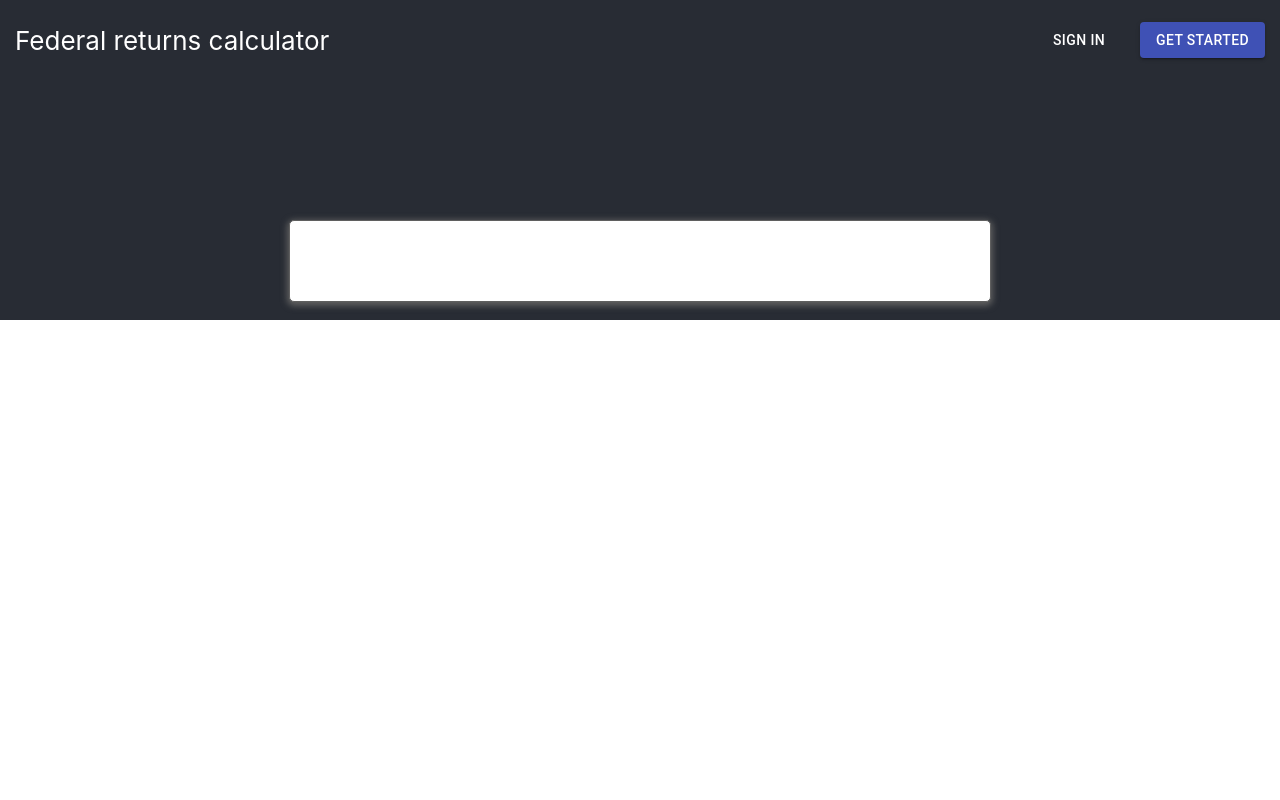
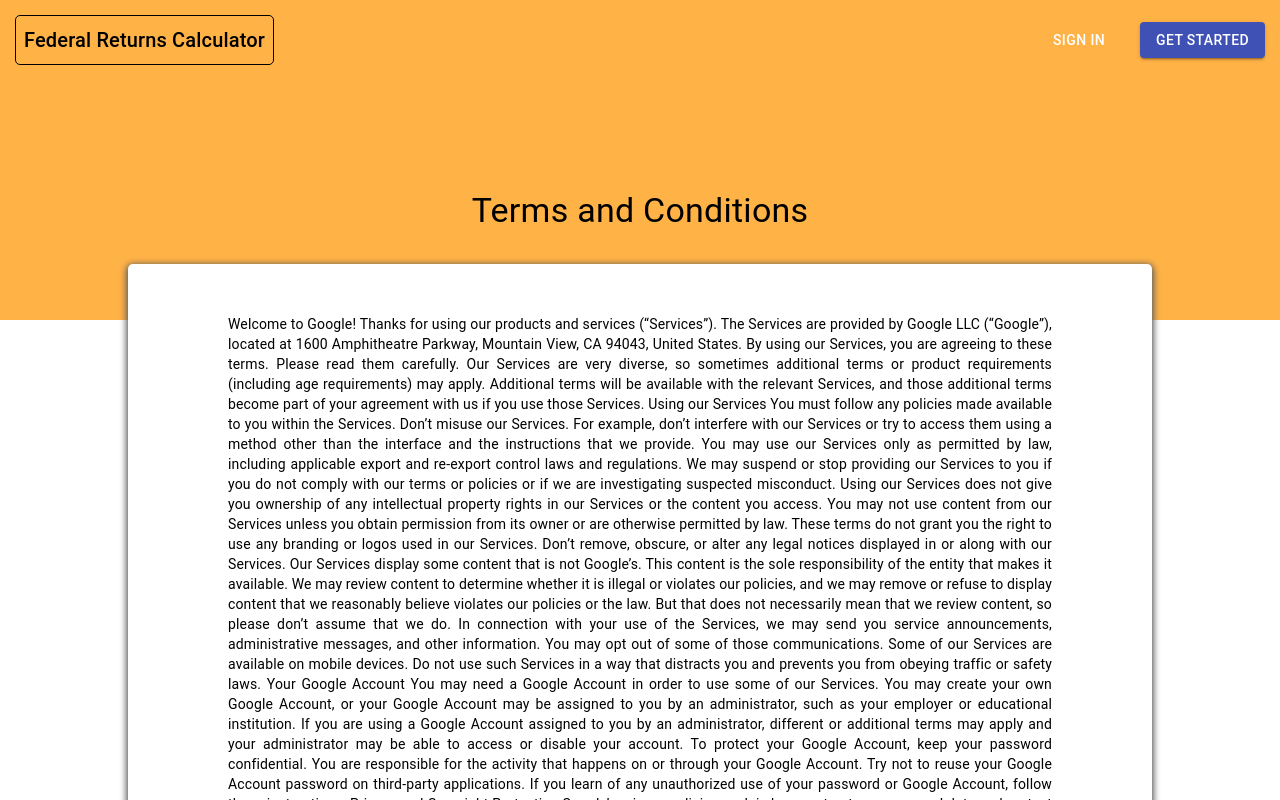
Before and after one commit to pooja1690/fersapp-client, a React (Create React App) app in the folder fersapp/: page /terms in a window 1280 px wide. Shown: the top 800 px of the page. Built offline with nearby package versions, Linux system fonts and the light colour scheme.

Commit message:
terms and conditions template

```diff
--- a/fersapp/src/pages/components/header/Header.css
+++ b/fersapp/src/pages/components/header/Header.css
@@ -1,5 +1,5 @@
 .header-panel {
-  background-color: #282c34;
+  background-color: #ffb246;
   height: 40vh;
   font-size: calc(10px + 2vmin);
   color: white;
@@ -15,6 +15,10 @@
 }
 .header-logo {
   float: left;
+  color: black;
+  border-radius: 5px;
+  border: 1px solid;
+  padding: 8px;
 }
 
 .header-right {
--- a/fersapp/src/pages/components/header/Header.js
+++ b/fersapp/src/pages/components/header/Header.js
@@ -3,6 +3,7 @@
 import Dialog from "@material-ui/core/Dialog";
 import SignUp from "../sign-up";
 import SignIn from "../sign-in/SignIn";
+import Typography from "@material-ui/core/Typography";
 import "./Header.css";
 
 function Header() {
@@ -30,7 +31,11 @@
     <div className="header-panel">
       <div className="header-content">
         <div className="header-left">
-          <div className="header-logo">Federal returns calculator</div>
+          <div className="header-logo">
+            <Typography variant="h6">
+              Federal Returns Calculator
+            </Typography>
+          </div>
         </div>
         <div className="header-right">
           <Button
--- a/fersapp/src/pages/form/container.js
+++ b/fersapp/src/pages/form/container.js
@@ -1,13 +1,48 @@
 import React from "react";
+import { Button } from "@material-ui/core";
+import Typography from "@material-ui/core/Typography";
+import { withStyles } from "@material-ui/core/styles";
 import "./styles.css";
 
 const Container = props => {
   return (
-    <div className="form-container">
-      <h2>{props.heading}</h2>
-      {props.content}
+    <div>
+      <div className="container-heading">
+        <Typography variant="h4" gutterBottom>
+          {props.heading}
+        </Typography>
+      </div>
+      <div className="form-container">
+        <div className="container-content">{props.content}</div>
+        <div className="container-footer">
+          <SecondaryButton className="container-secondary-button">
+            Decline
+          </SecondaryButton>
+          <PrimaryButton className="container-primary-button">
+            Accept
+          </PrimaryButton>
+        </div>
+      </div>
     </div>
   );
 };
 
+const PrimaryButton = withStyles(theme => ({
+  root: {
+    color: theme.palette.getContrastText("#000"),
+    backgroundColor: "#00a77b",
+    "&:hover": {
+      backgroundColor: "#017557"
+    },
+    padding: "10px 30px 10px 30px"
+  }
+}))(Button);
+
+const SecondaryButton = withStyles(theme => ({
+  root: {
+    border: "1px solid",
+    padding: "10px 30px 10px 30px"
+  }
+}))(Button);
+
 export default Container;
--- a/fersapp/src/pages/form/styles.css
+++ b/fersapp/src/pages/form/styles.css
@@ -1,14 +1,30 @@
 .form-container {
-    overflow-x: scroll;
-    border: 1px solid #5f5f5f;
-    border-radius: 5px;
-    width: 50vw;
-    padding: 30px;
-    box-shadow: 0px 2px 6px 2px #5f5f5f;
-    background-color: white;
-    position: relative;
-    top: -100px;
-    margin: auto;
-    max-height: 500px;
-    text-align: justify;
+  overflow-x: scroll;
+  border-radius: 5px;
+  width: 80vw;
+  box-shadow: 0px 2px 6px 2px #5f5f5f;
+  background-color: white;
+  top: -150px;
+  margin: auto;
+  text-align: justify;
+  position: relative;
 }
+
+.container-heading {
+  color: black;
+  position: relative;
+  top: -150px;
+  text-align: center;
+  padding: 20px;
+}
+
+.container-content {
+  padding: 50px 100px 50px 100px;
+}
+
+.container-footer {
+  display: flex;
+  flex-direction: row;
+  justify-content: space-between;
+  padding: 0px 100px 50px 100px;
+}
--- a/fersapp/src/pages/terms-conditions/index.js
+++ b/fersapp/src/pages/terms-conditions/index.js
@@ -7,68 +7,62 @@
   return <Container heading={termsHeading} content={termsContent} />;
 }
 
-const termsHeading = () => {
-  return <>Terms and Conditions</>;
-};
+const termsHeading = <>Terms and Conditions</>;
 
-const termsContent = () => {
-  return (
-    <>
-      Welcome to Google! Thanks for using our products and services
-      (“Services”). The Services are provided by Google LLC (“Google”), located
-      at 1600 Amphitheatre Parkway, Mountain View, CA 94043, United States. By
-      using our Services, you are agreeing to these terms. Please read them
-      carefully. Our Services are very diverse, so sometimes additional terms or
-      product requirements (including age requirements) may apply. Additional
-      terms will be available with the relevant Services, and those additional
-      terms become part of your agreement with us if you use those Services.
-      Using our Services You must follow any policies made available to you
-      within the Services. Don’t misuse our Services. For example, don’t
-      interfere with our Services or try to access them using a method other
-      than the interface and the instructions that we provide. You may use our
-      Services only as permitted by law, including applicable export and
-      re-export control laws and regulations. We may suspend or stop providing
-      our Services to you if you do not comply with our terms or policies or if
-      we are investigating suspected misconduct. Using our Services does not
-      give you ownership of any intellectual property rights in our Services or
-      the content you access. You may not use content from our Services unless
-      you obtain permission from its owner or are otherwise permitted by law.
-      These terms do not grant you the right to use any branding or logos used
-      in our Services. Don’t remove, obscure, or alter any legal notices
-      displayed in or along with our Services. Our Services display some content
-      that is not Google’s. This content is the sole responsibility of the
-      entity that makes it available. We may review content to determine whether
-      it is illegal or violates our policies, and we may remove or refuse to
-      display content that we reasonably believe violates our policies or the
-      law. But that does not necessarily mean that we review content, so please
-      don’t assume that we do. In connection with your use of the Services, we
-      may send you service announcements, administrative messages, and other
-      information. You may opt out of some of those communications. Some of our
-      Services are available on mobile devices. Do not use such Services in a
-      way that distracts you and prevents you from obeying traffic or safety
-      laws. Your Google Account You may need a Google Account in order to use
-      some of our Services. You may create your own Google Account, or your
-      Google Account may be assigned to you by an administrator, such as your
-      employer or educational institution. If you are using a Google Account
-      assigned to you by an administrator, different or additional terms may
-      apply and your administrator may be able to access or disable your
-      account. To protect your Google Account, keep your password confidential.
-      You are responsible for the activity that happens on or through your
-      Google Account. Try not to reuse your Google Account password on
-      third-party applications. If you learn of any unauthorized use of your
-      password or Google Account, follow these instructions. Privacy and
-      Copyright Protection Google’s privacy policies explain how we treat your
-      personal data and protect your privacy when you use our Services. By using
-      our Services, you agree that Google can use such data in accordance with
-      our privacy policies. We respond to notices of alleged copyright
-      infringement and terminate accounts of repeat infringers according to the
-      process set out in the U.S. Digital Millennium Copyright Act. We provide
-      information to help copyright holders manage their intellectual property
-      online. If you think somebody is violating your copyrights and want to
-      notify us, you can find information about submitting notices and Google’s
-      policy about responding to notices in our Help Center.
-    </>
-  );
-};
+const termsContent = (
+  <Typography variant="body2" gutterBottom>
+    Welcome to Google! Thanks for using our products and services (“Services”).
+    The Services are provided by Google LLC (“Google”), located at 1600
+    Amphitheatre Parkway, Mountain View, CA 94043, United States. By using our
+    Services, you are agreeing to these terms. Please read them carefully. Our
+    Services are very diverse, so sometimes additional terms or product
+    requirements (including age requirements) may apply. Additional terms will
+    be available with the relevant Services, and those additional terms become
+    part of your agreement with us if you use those Services. Using our Services
+    You must follow any policies made available to you within the Services.
+    Don’t misuse our Services. For example, don’t interfere with our Services or
+    try to access them using a method other than the interface and the
+    instructions that we provide. You may use our Services only as permitted by
+    law, including applicable export and re-export control laws and regulations.
+    We may suspend or stop providing our Services to you if you do not comply
+    with our terms or policies or if we are investigating suspected misconduct.
+    Using our Services does not give you ownership of any intellectual property
+    rights in our Services or the content you access. You may not use content
+    from our Services unless you obtain permission from its owner or are
+    otherwise permitted by law. These terms do not grant you the right to use
+    any branding or logos used in our Services. Don’t remove, obscure, or alter
+    any legal notices displayed in or along with our Services. Our Services
+    display some content that is not Google’s. This content is the sole
+    responsibility of the entity that makes it available. We may review content
+    to determine whether it is illegal or violates our policies, and we may
+    remove or refuse to display content that we reasonably believe violates our
+    policies or the law. But that does not necessarily mean that we review
+    content, so please don’t assume that we do. In connection with your use of
+    the Services, we may send you service announcements, administrative
+    messages, and other information. You may opt out of some of those
+    communications. Some of our Services are available on mobile devices. Do not
+    use such Services in a way that distracts you and prevents you from obeying
+    traffic or safety laws. Your Google Account You may need a Google Account in
+    order to use some of our Services. You may create your own Google Account,
+    or your Google Account may be assigned to you by an administrator, such as
+    your employer or educational institution. If you are using a Google Account
+    assigned to you by an administrator, different or additional terms may apply
+    and your administrator may be able to access or disable your account. To
+    protect your Google Account, keep your password confidential. You are
+    responsible for the activity that happens on or through your Google Account.
+    Try not to reuse your Google Account password on third-party applications.
+    If you learn of any unauthorized use of your password or Google Account,
+    follow these instructions. Privacy and Copyright Protection Google’s privacy
+    policies explain how we treat your personal data and protect your privacy
+    when you use our Services. By using our Services, you agree that Google can
+    use such data in accordance with our privacy policies. We respond to notices
+    of alleged copyright infringement and terminate accounts of repeat
+    infringers according to the process set out in the U.S. Digital Millennium
+    Copyright Act. We provide information to help copyright holders manage their
+    intellectual property online. If you think somebody is violating your
+    copyrights and want to notify us, you can find information about submitting
+    notices and Google’s policy about responding to notices in our Help Center.
+  </Typography>
+);
 
 export default TermsAndConditions;
```
Also changed, not shown: fersapp/src/pages/form/user-form/scenario-name.js (added).
